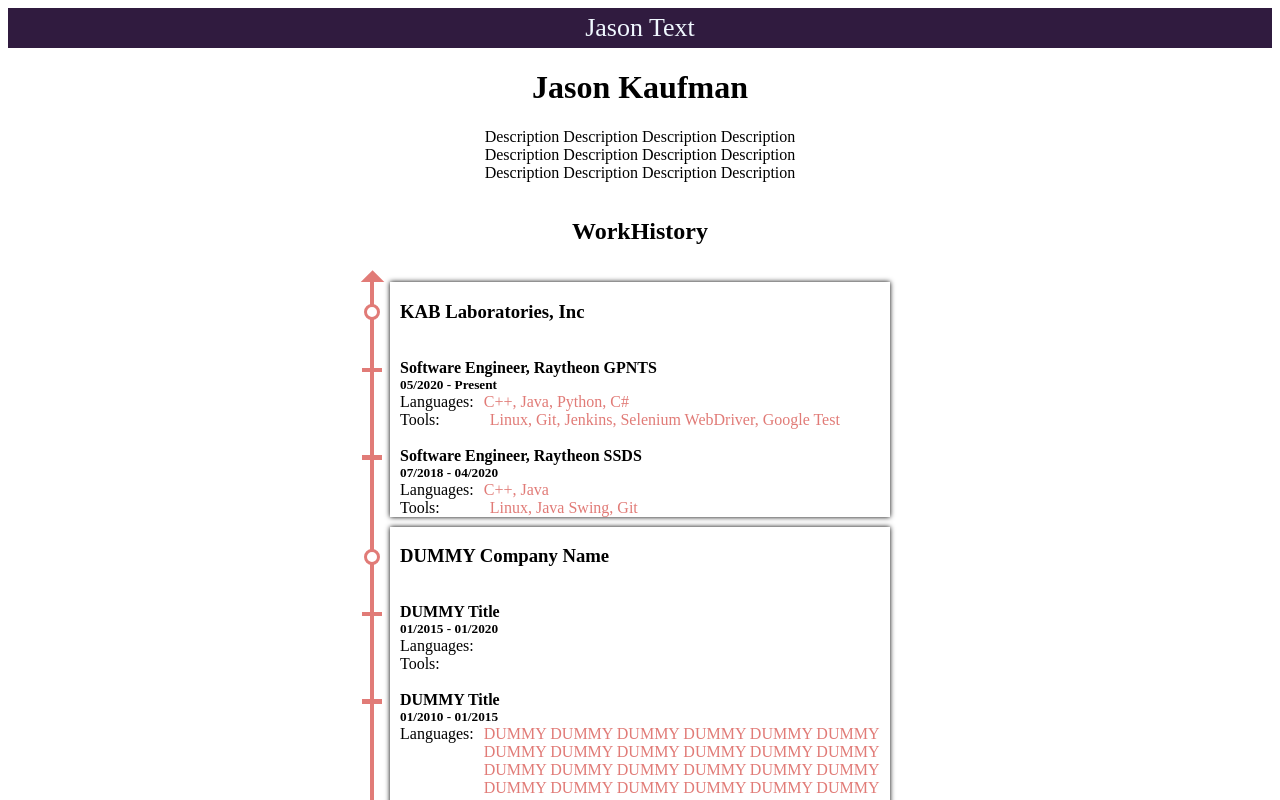
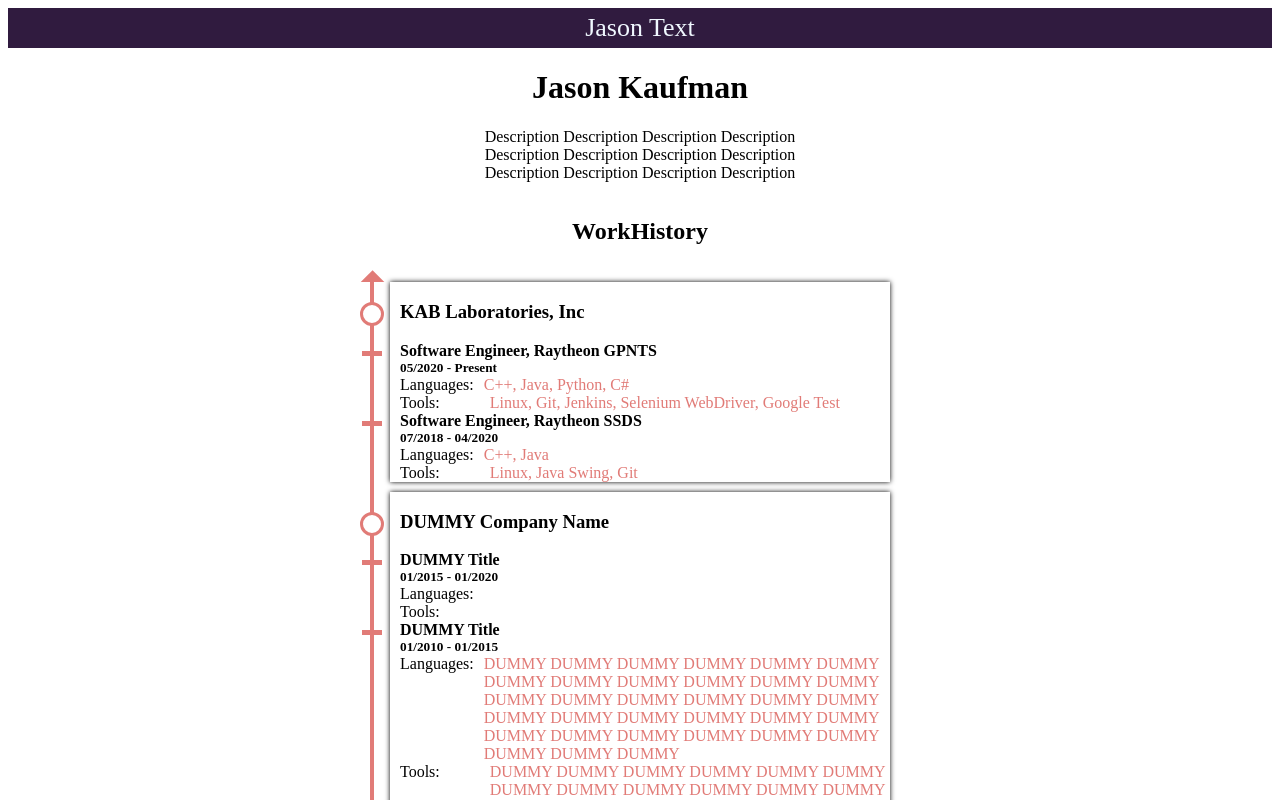
Before and after one commit to jmkaufman/Portfolio, a React (Create React App) app in the folder client/: page / in a window 1280 px wide. Shown: the top 800 px of the page. Built offline with nearby package versions, Linux system fonts and the light colour scheme; the HTML template or start-up script is replaced by a standard one.

Commit message:
Cleaned up the circle and the line CSS.

```diff
--- a/client/src/WorkHistoryBlock.js
+++ b/client/src/WorkHistoryBlock.js
@@ -35,7 +35,7 @@ function WorkHistoryBlock(props) {
   return (
     <div className='history-block-wrapper'>
       <div className='history-block'>
-        <span className='circle'/>
+        <div className='circle'/>
         <h3>{props.entry.companyName}</h3>
         <div>{organizeProjects()}</div>
       </div>
--- a/client/src/stylesheets/Block.css
+++ b/client/src/stylesheets/Block.css
@@ -72,36 +72,40 @@
 }
 
 .circle {
-  background-color: #fff;
-  border: 3px solid #e17b77;
-  border-radius: 50%;
-  position: absolute;
-  top: 22px;
-  left: calc(0% - 26px);
-  width: 10px;
-  height: 10px;
+  position: relative;
+  top: 20px;
+  left: -40px;
+  width: 10%;
   z-index: 100;
 }
 
+.circle:before {
+  content: '';
+  position:absolute;
+  background-color: #fff;
+  border: 3px solid #e17b77;
+  width: 18px;
+  height: 18px;
+
+  -webkit-border-radius: 50%;
+  -ms-border-radius: 50%;
+  border-radius: 50%;
+}
+
 .line {
-  top: 26px;
+  top: 9px;
   left: -37.8px;
   width:100%;
-  padding-bottom:3.55%; /* = width / 1.41 */
   position:relative;
-  overflow:hidden;
 }
 
 .line:before {
   content:'';
   position:absolute;
+  padding-bottom:1%;
   top:0; left:0;
   width:4%; height:25%;
   background : #e17b77;
-
-  -webkit-transform-origin:0 100%;
-  -ms-transform-origin:0 100%;
-  transform-origin:0 100%;
 }
 
 .triangle {
```
